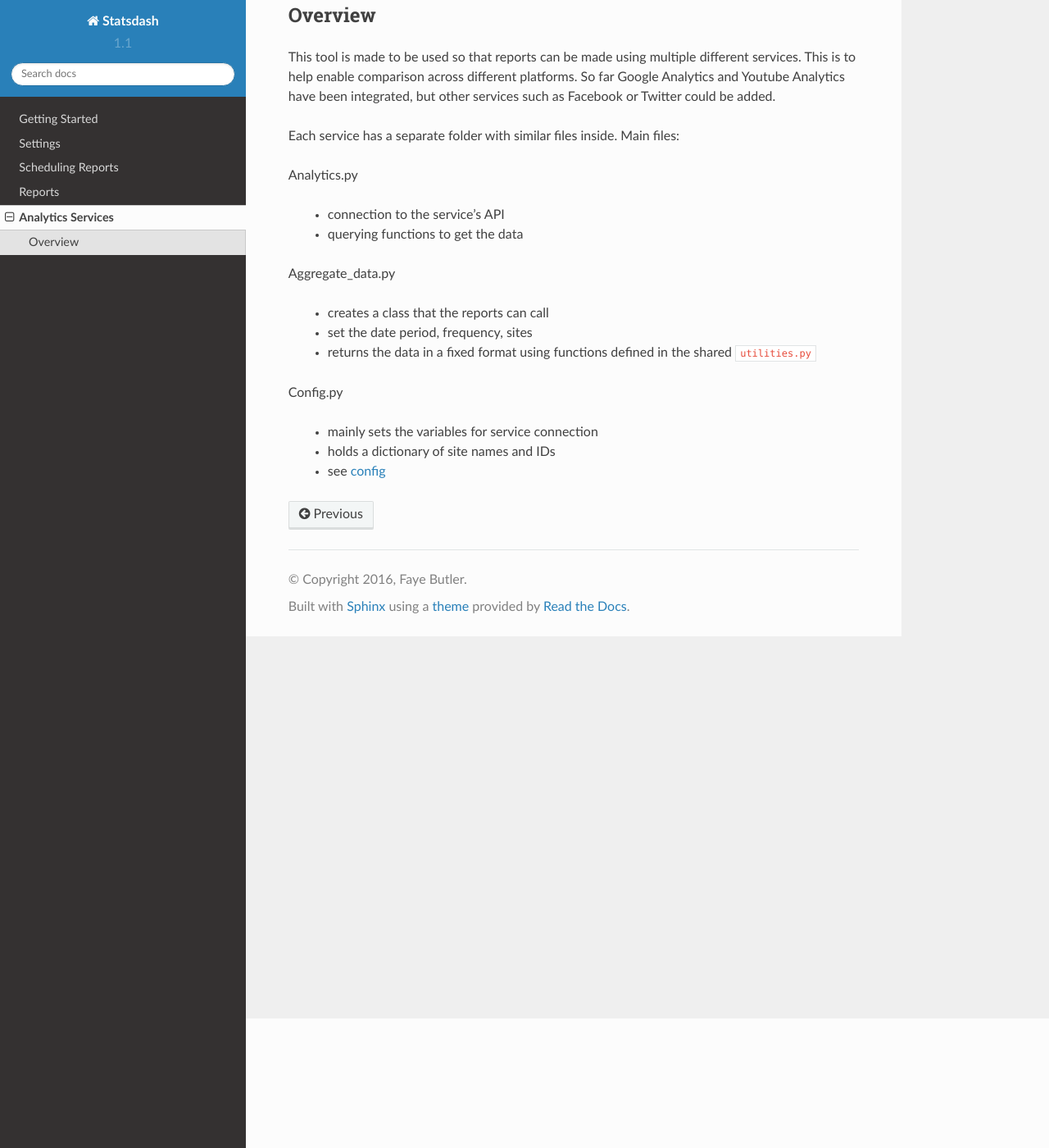
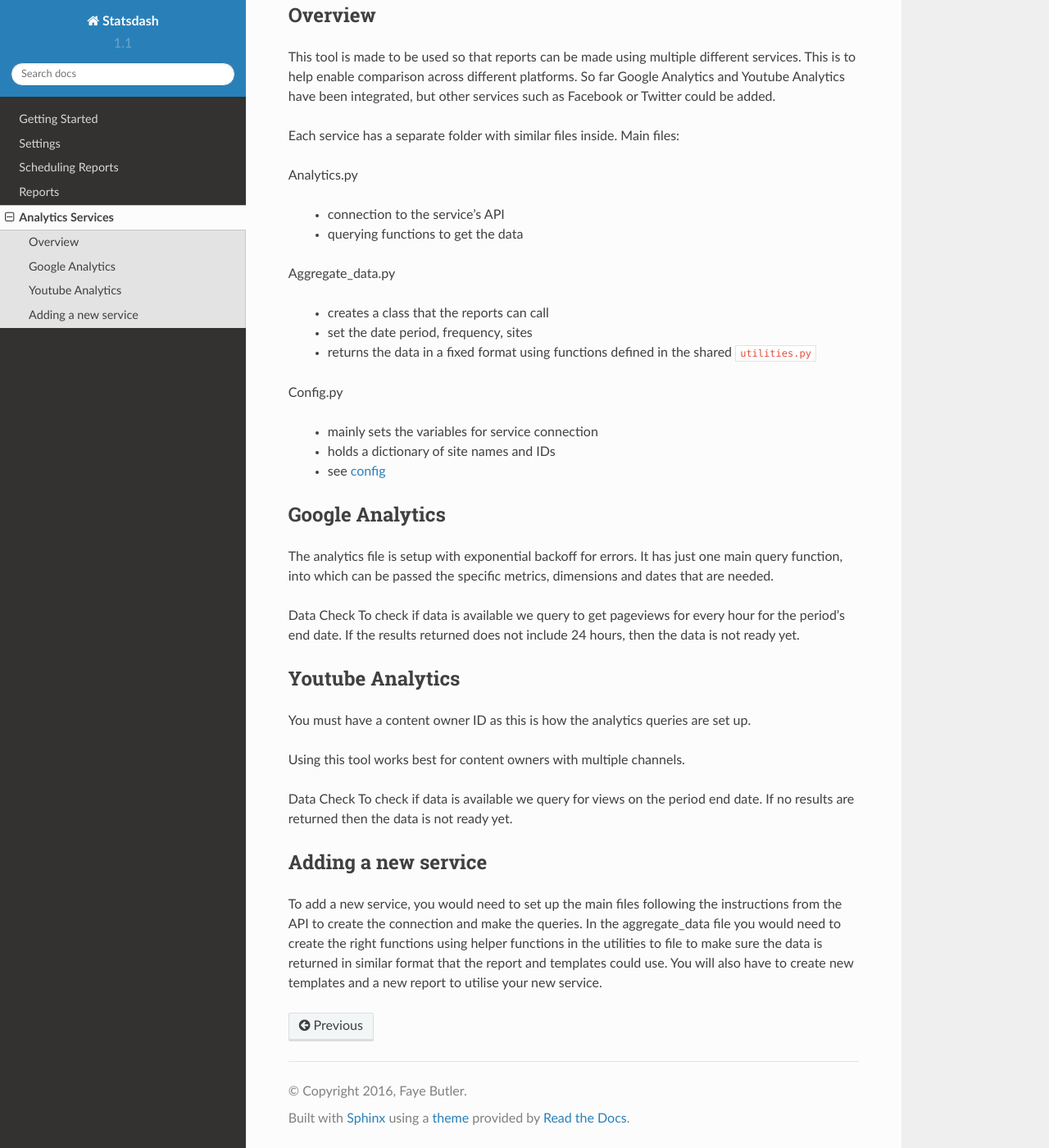
Before and after one commit to gamernetwork/gastatsdash, a Sphinx documentation site: the page built from docs/analytics_service.rst, in a window 1280 px wide and 1400 px high, scrolled down 158 px. Shown: the whole window at 82% size. Built offline with Sphinx 7.4.7 and the Read the Docs theme 2.0.0, drawn with Linux system fonts in a browser that asks for light colours.

Commit message:
updating services

```diff
--- a/docs/analytics_service.rst
+++ b/docs/analytics_service.rst
@@ -25,3 +25,31 @@ Config.py
   - mainly sets the variables for service connection
   - holds a dictionary of site names and IDs
   - see :ref:`config <config_settings>`
+
+
+Google Analytics
+---------------
+
+The analytics file is setup with exponential backoff for errors. It has just one main query function, into which can be passed the specific metrics, dimensions and dates that are needed.
+
+Data Check
+To check if data is available we query to get pageviews for every hour for the period's end date. If the results returned does not include 24 hours, then the data is not ready yet.
+
+
+Youtube Analytics
+-----------------
+
+You must have a content owner ID as this is how the analytics queries are set up.
+
+Using this tool works best for content owners with multiple channels.
+
+Data Check
+To check if data is available we query for views on the period end date. If no results are returned then the data is not ready yet.
+
+
+Adding a new service
+--------------------
+
+To add a new service, you would need to set up the main files following the instructions from the API to create the connection and make the queries.
+In the aggregate_data file you would need to create the right functions using helper functions in the utilities to file to make sure the data is returned in similar format that the report and templates could use.
+You will also have to create new templates and a new report to utilise your new service.
--- a/docs/scheduler.rst
+++ b/docs/scheduler.rst
@@ -18,6 +18,9 @@ Scheduler's work flow in pseudo code ::
         else:
             continue
 
+To test a schedule run without generating reports or storing dates use this command ::
+
+    python scheduler.py --test
 
 Data Availability
 +++++++++++++++++
```
